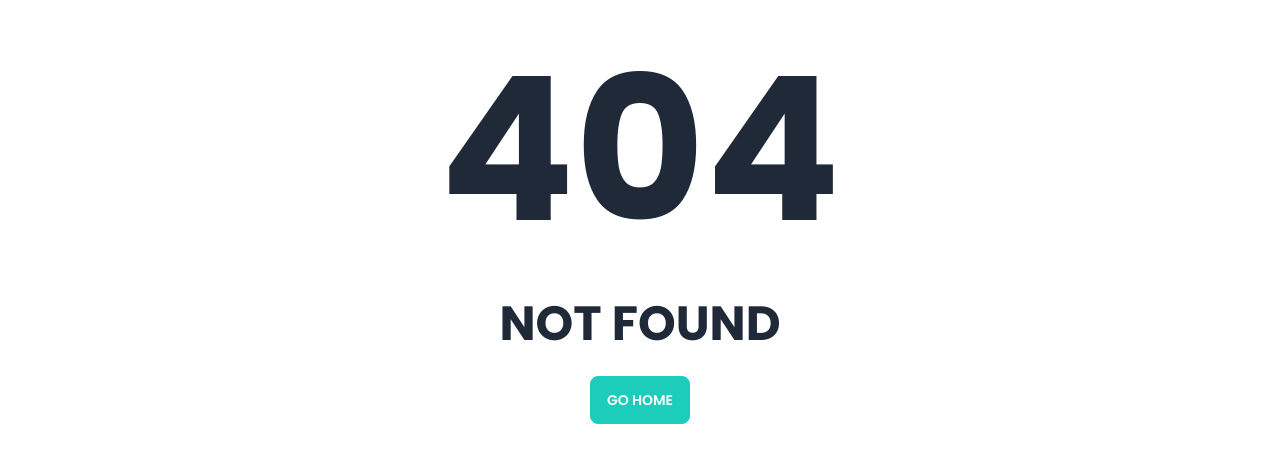
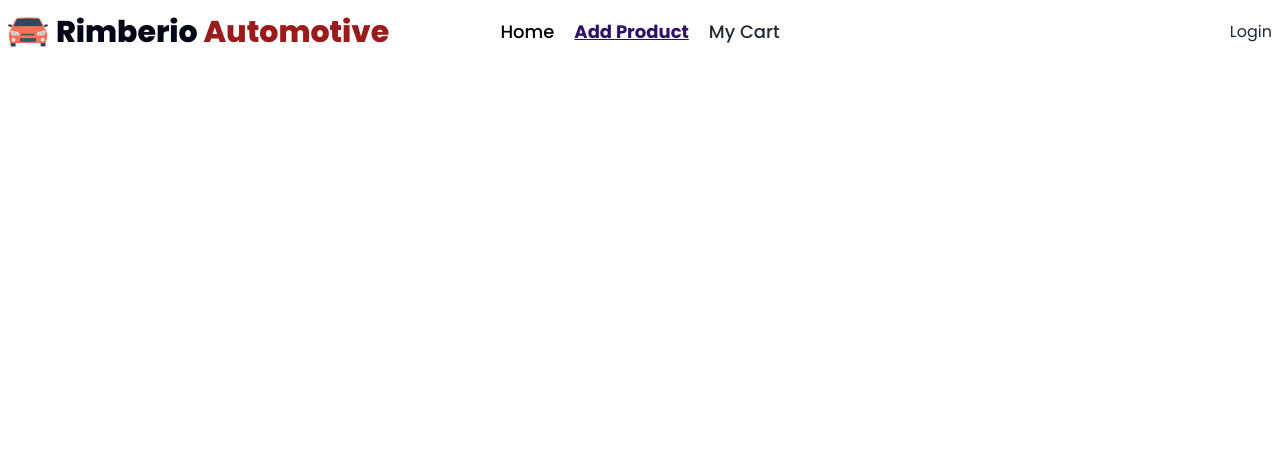
Before and after one commit to tonoy3125/rimberio-automotive-Client, a React (Vite) app: page /addproduct in a window 1280 px wide. Before the commit this address had no page. Shown: the top 462 px of the page. Built offline with nearby package versions, Linux system fonts and the light colour scheme.

Commit message:
navbar added commit

```diff
--- /dev/null
+++ b/src/Pages/AddProduct/AddProduct.jsx
@@ -0,0 +1,11 @@
+
+
+const AddProduct = () => {
+    return (
+        <div>
+
+        </div>
+    );
+};
+
+export default AddProduct;
--- /dev/null
+++ b/src/Pages/MyCart/MyCart.jsx
@@ -0,0 +1,11 @@
+
+
+const MyCart = () => {
+    return (
+        <div>
+
+        </div>
+    );
+};
+
+export default MyCart;
--- a/src/Pages/Navbar/Navbar.jsx
+++ b/src/Pages/Navbar/Navbar.jsx
@@ -1,9 +1,54 @@
+import { NavLink } from "react-router-dom";
+import  logo  from "../../assets/car.png";
 
 
 const Navbar = () => {
     return (
         <div>
+            <div className="navbar bg-base-100 container mx-auto">
+                <div className="navbar-start">
+                    <div className="dropdown">
+                        <label tabIndex={0} className="btn btn-ghost lg:hidden">
+                            <svg xmlns="http://www.w3.org/2000/svg" className="h-5 w-5" fill="none" viewBox="0 0 24 24" stroke="currentColor"><path strokeLinecap="round" strokeLinejoin="round" strokeWidth="2" d="M4 6h16M4 12h8m-8 6h16" /></svg>
+                        </label>
+                        <ul tabIndex={0} className=" dropdown-content mt-3 z-[1] p-2 shadow bg-base-100 rounded-box w-52">
+                            <li className="text-[#232a34] text-lg hover:text-[#46d993] font-bold"><NavLink className={({ isActive, isPending }) =>
+                                isPending ? "pending" : isActive ? "font-bold underline" : ""
+                            } to="/">Home</NavLink></li>
+                            <li className="text-[#232a34] text-lg hover:text-[#46d993] font-bold"><NavLink className={({ isActive, isPending }) =>
+                                isPending ? "pending" : isActive ? "font-bold underline" : ""
+                            } to="/addproduct">Add Product</NavLink></li>
+                            <li className="text-[#232a34] text-lg hover:text-[#46d993] font-bold"><NavLink className={({ isActive, isPending }) =>
+                                isPending ? "pending" : isActive ? "font-bold underline" : ""
+                            } to="/mycart">My Cart</NavLink></li>
 
+                        </ul>
+                    </div>
+                    <div className="ml-14 md:ml-0 flex items-center gap-2 ">
+                        <img className="w-10 h-10" src={logo} alt="" />
+                        <h1 className=" text-center md:text-left text-base md:text-2xl lg:text-3xl font-extrabold"><span className="text-slate-950">Rimberio</span> <span className="text-red-800">Automotive</span></h1>
+                    </div>
+
+                </div>
+                <div className="navbar-center hidden lg:flex">
+                    <ul className=" flex gap-5">
+                        <li className="text-black text-lg hover:text-[#46d993] font-medium"><NavLink className={({ isActive, isPending }) =>
+                            isPending ? "pending" : isActive ? "font-bold text-violet-950 underline" : ""
+                        } to="/">Home</NavLink></li>
+                        <li className="text-black text-lg hover:text-[#46d993] font-medium"><NavLink className={({ isActive, isPending }) =>
+                            isPending ? "pending" : isActive ? " text-violet-950 font-bold underline" : ""
+                        } to="/addproduct">Add Product</NavLink></li>
+                        <li className="text-[#232a34] text-lg hover:text-[#46d993] font-medium"><NavLink className={({ isActive, isPending }) =>
+                            isPending ? "pending" : isActive ? "font-bold text-violet-950 underline" : ""
+                        } to="/mycart">My Cart</NavLink></li>
+
+
+                    </ul>
+                </div>
+                <div className="navbar-end">
+                    <button>Login</button>
+                </div>
+            </div>
         </div>
     );
 };
```
Also changed, not shown: src/Routes/Routes.jsx (+10 -0 lines), src/assets/car.png (added).
